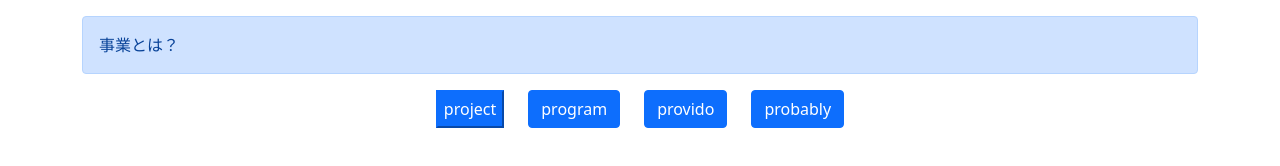
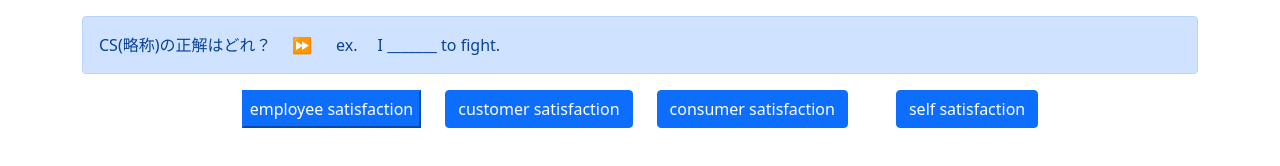
Before and after one commit to cilicon128/game_pav2, a plain HTML site: page index.html in a window 1280 px wide. Drawn offline with nearby package versions, Linux system fonts and the light colour scheme.

Commit message:
csversion

```diff
--- a/app.js
+++ b/app.js
@@ -1,34 +1,185 @@
 const quiz = [
     {
-        question: '事業とは？',
+        question: 'CS(略称)の正解はどれ？　' + ' ⏩ 　' + ' ex.　' + ' ' + ' I _______ to fight.',
         answers: [
-            'project',
-            'program',
-            'provido',
-            'probably'
+            'employee satisfaction',
+            'customer satisfaction',
+            'consumer satisfaction',
+            'self satisfaction'
         ],
-        correct: 'project'
+        correct: 'customer satisfaction'
     },
     {
-        question: '組や班とは？',
+        question: '多様な　　' + ' ⏩ 　' + ' ex.　' + ' ' + ' There are _______ people in the USA.',
         answers: [
-            'tea',
-            'teacher',
-            'tear',
-            'team'
+            'divde',
+            'diverse',
+            'divorce',
+            'divine'
         ],
-        correct: 'team'
+        correct: 'diverse'
     },
     {
-        question: '入力の反対語とは？',
+        question: '拒否する　　' + ' ⏩ 　' + ' ex.　' + ' ' + ' We _______ their idea.',
         answers: [
-            'input',
-            'import',
-            'output',
-            'outlet'
+            'region',
+            'rejoice',
+            'regret',
+            'reject'
         ],
-        correct: 'output'
+        correct: 'reject'
+    },
+    {
+        question: '申し込む　　' + ' ⏩ 　' + ' ex.　' + ' ' + ' I _______ for the job.',
+        answers: [
+            'applied',
+            'application',
+            'applause',
+            'applicant'
+        ],
+        correct: 'applied'
+    },
+    {
+        question: '急がせる　　' + ' ⏩ 　' + ' ex.　' + ' ' + ' I ______ you to choose.',
+        answers: [
+            'urban',
+            'urine',
+            'urge',
+            'urn'
+        ],
+        correct: 'urge'
+    },
+    {
+        question: '後悔する　　' + ' ⏩ 　' + ' ex.　' + ' ' + ' I ______ I cannot help you',
+        answers: [
+            'regret',
+            'region',
+            'rejoice',
+            'reject'
+        ],
+        correct: 'regret'
+    },
+    {
+        question: '本物の　　' + ' ⏩ 　' + ' ex.　' + ' ' + ' This is a ________ gold watch.',
+        answers: [
+            'author',
+            'authentic',
+            'authority',
+            'authenticity'
+        ],
+        correct: 'authentic'
+    },
+    {
+        question: '禁止する　　' + ' ⏩ 　' + ' ex.　' + ' ' + ' They _______ smoking here.',
+        answers: [
+            'form',
+            'forward',
+            'forget',
+            'forbid'
+        ],
+        correct: 'forbid'
+    },
+    {
+        question: '義務　　' + ' ⏩ 　' + ' ex.　' + ' ' + ' He has an _______ to the company.',
+        answers: [
+            'obligation',
+            'obivious',
+            'obtain',
+            'obvious'
+        ],
+        correct: 'obligation'
+    },
+    {
+        question: '大切にする　' + ' ⏩ 　' + ' ex.　' + ' ' + ' I cherish his friendship.',
+        answers: [
+            'cherish',
+            'cheap',
+            'chest',
+            'cheerful'
+        ],
+        correct: 'cherish'
+    },
+    {
+        question: '和解する　　' + ' ⏩ 　' + ' ex.　' + ' ' + ' We must ________ our defferences.',
+        answers: [
+            'recycle',
+            'recommend',
+            'reconcile',
+            'recruit'
+        ],
+        correct: 'reconcile'
+    },
+    {
+        question: '控える　　' + ' ⏩ 　' + ' ex.　' + ' ' + ' Please _______ from smoking.',
+        answers: [
+            'refrain',
+            'refer',
+            'refund',
+            'refuse'
+        ],
+        correct: 'refrain'
+    },
+    {
+        question: '　　' + ' ⏩ 　' + ' ex.　' + ' ' + ' I _______ for the job.',
+        answers: [
+            'applide',
+            'application',
+            'applause',
+            'applicant'
+        ],
+        correct: 'applied'
+    },
+    {
+        question: '　　' + ' ⏩ 　' + ' ex.　' + ' ' + ' I ______ you to choose.',
+        answers: [
+            'urban',
+            'urine',
+            'urge',
+            'urn'
+        ],
+        correct: 'urge'
+    },
+    {
+        question: '　　' + ' ⏩ 　' + ' ex.　' + ' ' + ' I ______ I cannot help you',
+        answers: [
+            'regret',
+            'region',
+            'rejoice',
+            'reject'
+        ],
+        correct: 'regret'
+    },
+    {
+        question: '　　' + ' ⏩ 　' + ' ex.　' + ' ' + ' This is a ________ gold watch.',
+        answers: [
+            'author',
+            'authentic',
+            'authority',
+            'authenticity'
+        ],
+        correct: 'authentic'
+    },
+    {
+        question: '　　' + ' ⏩ 　' + ' ex.　' + ' ' + ' They _______ smoking here.',
+        answers: [
+            'form',
+            'forward',
+            'forget',
+            'forbid'
+        ],
+        correct: 'forbid'
+    },
+    {
+        question: '　　' + ' ⏩ 　' + ' ex.　' + ' ' + ' He has an _______ to the company.',
+        answers: [
+            'obligation',
+            'obivious',
+            'obtain',
+            'obvious'
+        ],
+        correct: 'obligation'
     }
+
 ];
 
 const quizLength = quiz.length;
--- a/index.html
+++ b/index.html
@@ -32,7 +32,7 @@
       <button type="button" class="btn-primary">osaka</button>
       <button type="button" class="ms-4 btn btn-primary">kyoto</button>
       <button type="button" class="ms-4 btn btn-primary">koube</button>
-      <button type="button" class="ms-4 btn btn-primary">nanba</button>
+      <button type="button" class="ms-5 btn btn-primary">nanba</button>
     </div>
 
     <!-- #region
```
